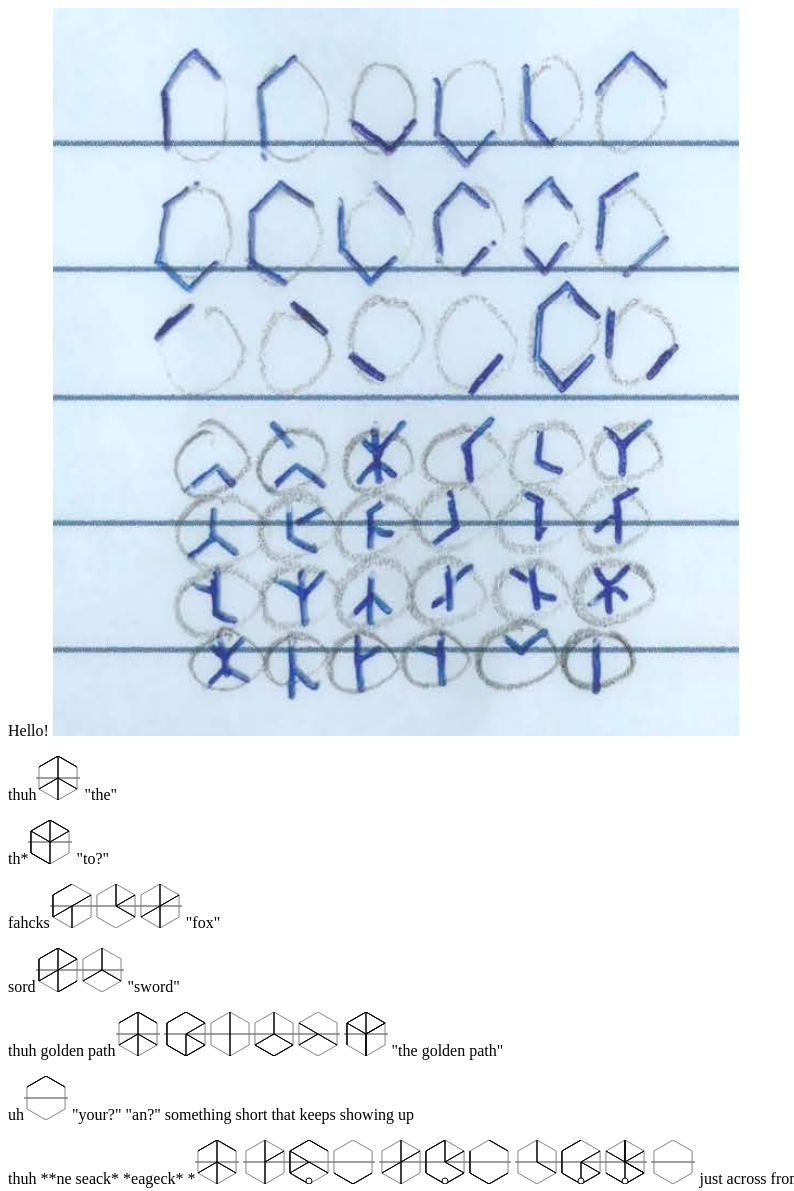
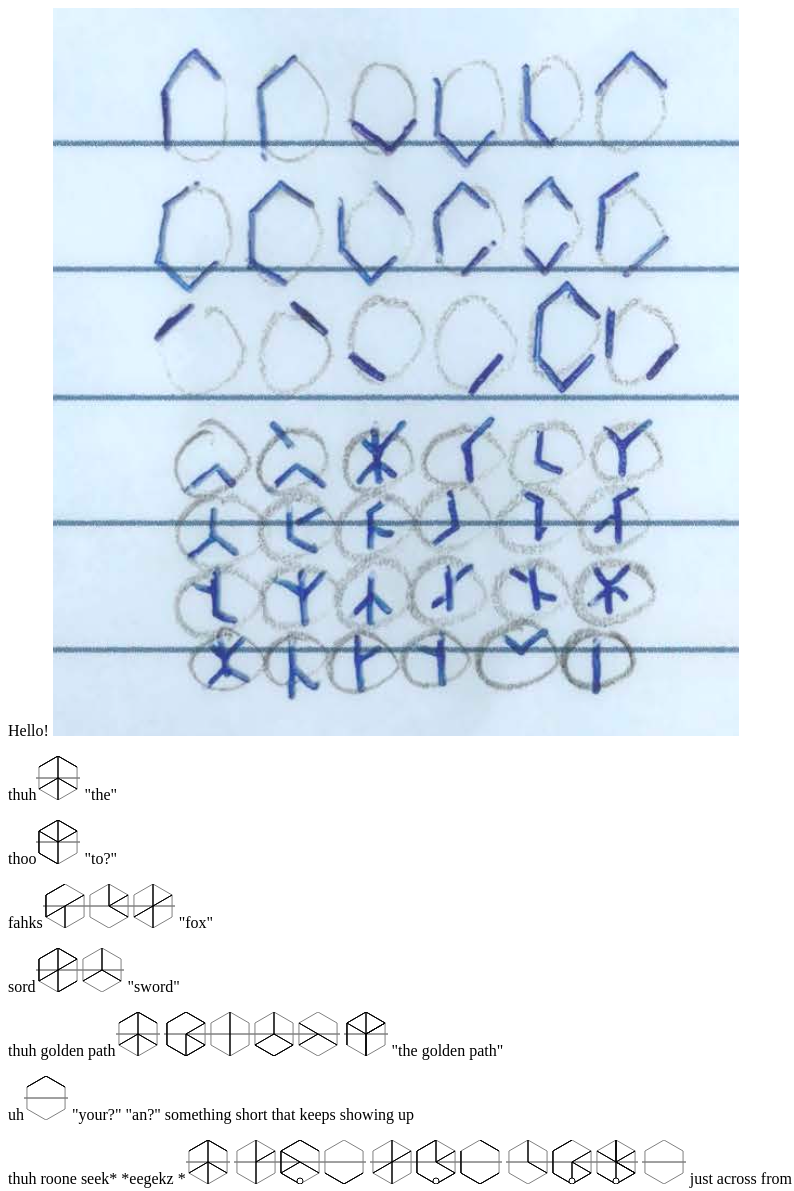
Before and after one commit to maxwofford/trunic, a plain HTML site: page index.html in a window 1280 px wide. Shown: the top 1191 px of the page, without its empty margins (0-794 px from the left). Drawn offline with Linux system fonts and the light colour scheme.

```diff
--- a/index.html
+++ b/index.html
@@ -58,13 +58,19 @@ Hello!
     if (input == 6)
       return 'uh' // maybe 'ee'
     if (input == 7)
-      return 'ea'
+      return 'ee'
+    if (input == 8)
+      return 'oo'
     if (input == 10)
       return 'or'
+    if (input == 14)
+      return 'i'
     if (input == 16)
       return 'ou'
     if (input == 17)
       return 'o'
+    if (input == 18)
+      return 'air'
     if (input == 20)
       return 'n'
     if (input == 22)
@@ -74,7 +80,7 @@ Hello!
     if (input == 25)
       return 'd'
     if (input == 26)
-      return 'ck'
+      return 'k'
     if (input == 30)
       return 'f'
     if (input == 32)
@@ -83,6 +89,12 @@ Hello!
       return 'th'
     if (input == 34)
       return 's'
+    if (input == 35)
+      return 'z'
+    if (input == 38)
+      return 'h'
+    if (input == 39)
+      return 'r'
     if (input == 41)
       return 'w'
     if (input == 42)
```
